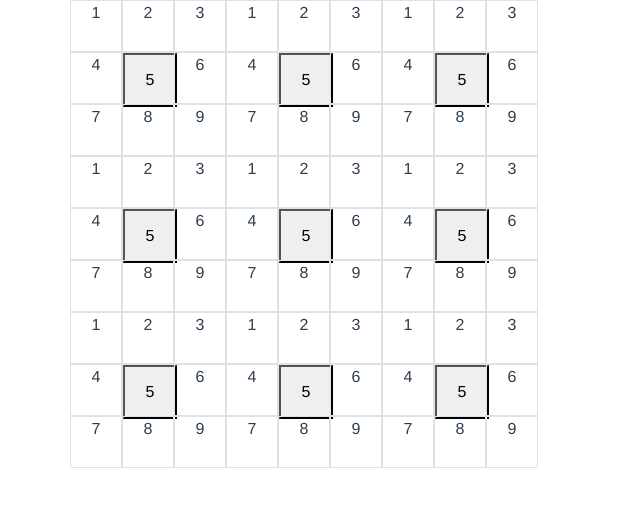
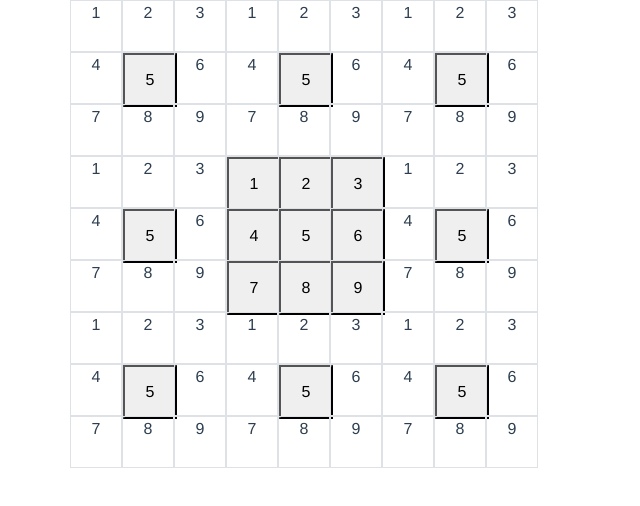
Before and after one commit to dyjung123/mandaraplanner, a Vue app in the folder frontend/: page / in a window 1280 px wide. Shown: the top 506 px of the page, without its empty margins (0-640 px from the left). Built offline with nearby package versions, Linux system fonts and the light colour scheme; the HTML template or start-up script is replaced by a standard one.

Commit message:
refactor: differentiate between branch box and terminal box

```diff
--- a/frontend/src/components/MandaraBox.vue
+++ b/frontend/src/components/MandaraBox.vue
@@ -1,10 +1,10 @@
 <template>
   <div class="mandara-box">
     <div class="container">
-      <div class="row" v-for="(row,key,rowIdx) in myGoals" :key="rowIdx">
+      <div class="row" v-for="(row,_,rowIdx) in myGoals" :key="rowIdx">
         <div class="col-sm border p-0" v-for="(myGoal,colIdx) in row" :key="colIdx">
           <div class="goal-wrapper">
-            <button v-if="isMainGoal(rowIdx, colIdx)" @click.prevent="modifyGoal" class="my-goal" :class="[isWriteMainGoal ? ['animation',] : ['',]]">
+            <button v-if="isBranchBox || isMainGoal(rowIdx, colIdx)" @click.prevent="modifyGoal" class="my-goal" :class="[isWriteMainGoal ? ['animation',] : ['',]]">
               <span v-text="myGoal">
               </span>
             </button>
@@ -23,10 +23,14 @@
 import {
   Vue,
   Component,
+  Prop,
 } from 'vue-property-decorator';
 
 @Component
 export default class MandaraBox extends Vue {
+  @Prop({ default: -1 })
+  readonly mandaraIdx!: number;
+
   myGoals: object = {
     row1: [1, 2, 3],
     row2: [4, 5, 6],
@@ -41,6 +45,10 @@ export default class MandaraBox extends Vue {
 
   isWriteMainGoal: boolean = false;
 
+  created() {
+    console.log('mandaraIdx', this.mandaraIdx);
+  }
+
   modifyGoal(): void {
     this.isWriteMainGoal = !this.isWriteMainGoal;
     // console.log(`row : ${rowIdx}, col : ${colIdx}`);
@@ -48,6 +56,11 @@ export default class MandaraBox extends Vue {
 
   isMainGoal(rowIdx: number, colIdx: number): boolean {
     return rowIdx === 1 && colIdx === 1;
+  }
+
+  get
+  isBranchBox(): boolean {
+    return this.mandaraIdx === 5;
   }
 }
 </script>
--- a/frontend/src/views/MandaraView.vue
+++ b/frontend/src/views/MandaraView.vue
@@ -2,7 +2,7 @@
   <div class="mandara">
     <div class="container">
       <div class="row" v-for="(row,rowKey) in mandaraMatrix" :key="rowKey">
-        <MandaraBox v-for="(col) in row" :key="col" />
+        <MandaraBox v-for="(col) in row" :key="col" :mandaraIdx="col"/>
       </div>
     </div>
   </div>
```
